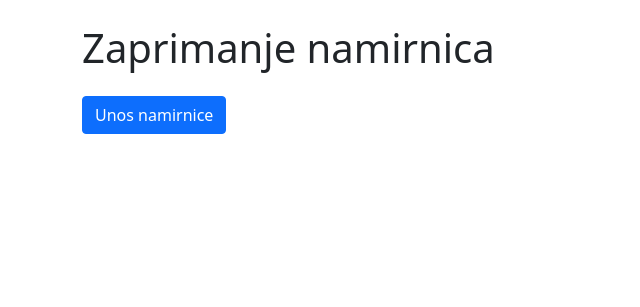
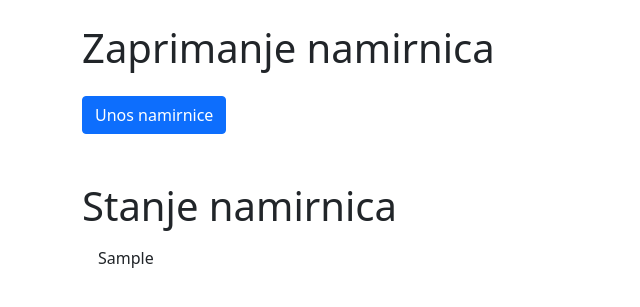
Before and after one commit to sblekic/pis-projekt, a Flask app: template website/templates/namirnice.html in a window 1280 px wide. Shown: the part 56-363 px from the top of the page, without its empty margins (0-640 px from the left). Run offline with Flask 2, Linux system fonts and the light colour scheme; the template is opened without the code that fills it: most values are stand-ins (such as "Sample title", 1, 10 or a date in 2020).

Commit message:
implementacija bp
osnovna implementacija bp-a radi unosa i prikaza namirnica na front-u

```diff
--- a/website/templates/namirnice.html
+++ b/website/templates/namirnice.html
@@ -5,6 +5,7 @@
     <div class="row">
         <h1>Zaprimanje namirnica</h1>
     </div>
+    <!-- Dodaj namirnicu modal -->
     <div class="mt-3">
         <!-- Button trigger modal -->
         <button type="button"
@@ -38,7 +39,7 @@
                                        class="form-control"
                                        id="imeNamirnice"
                                        name="imeNamirnice">
-                                {# moram imati name da mogu onda koristiti podatke na backendu #}
+                                {# moram imati name da mogu onda dohvatiti podatke za spremanje u bp #}
                             </div>
                         </form>
                     </div>
@@ -50,4 +51,10 @@
             </div>
         </div>
     </div>
+    <div class="mt-5">
+        <h1>Stanje namirnica</h1>
+        <ul class="list-group list-group-flush" id="notes">
+            {% for d in data %}<li class="list-group-item">{{ d.ime_namirnice }}</li>{% endfor %}
+        </ul>
+    </div>
 {% endblock %}
```
Also changed, not shown: website/__init__.py (+6 -1 lines), website/models.py (+7 -0 lines), website/views.py (+9 -4 lines), website/baza_podataka.sqlite (added).
